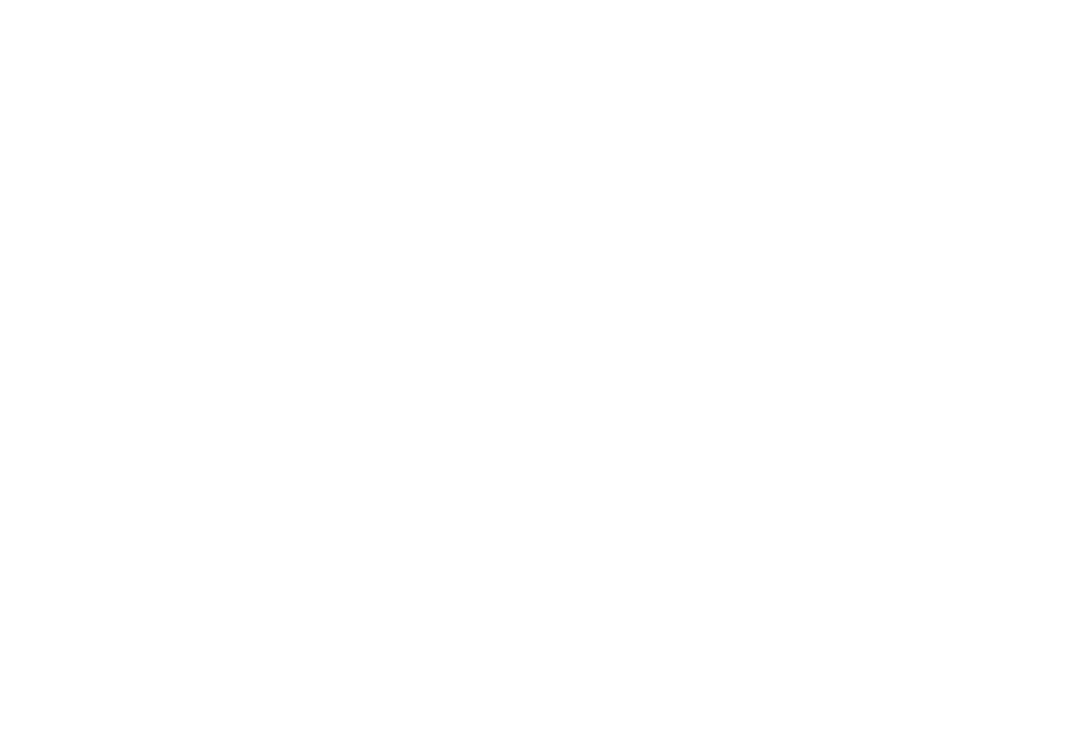
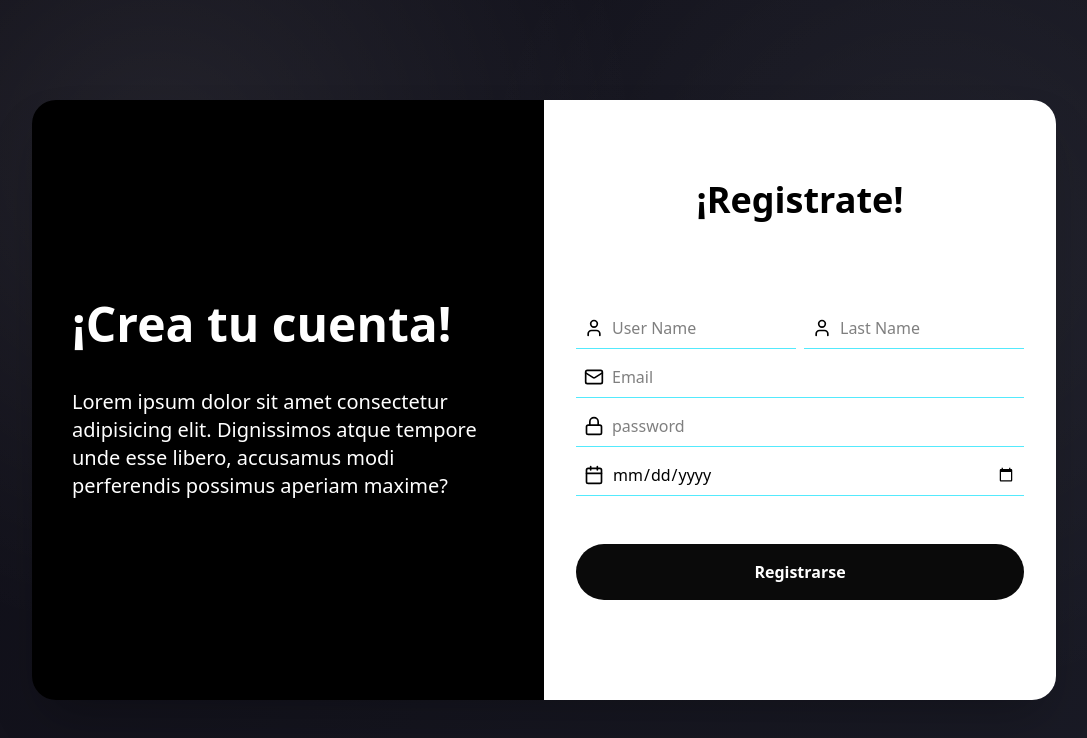
Before and after one commit to emanuel-oncode/frontend-taskplus, a React app: page /Register in a window 1280 px wide. Before the commit this address had no page. Shown: the top 738 px of the page, without its empty margins (96-1183 px from the left). Built offline with nearby package versions, Linux system fonts and the light colour scheme; the HTML template or start-up script is replaced by a standard one.

Commit message:
arreglando los estilos del formulario de registro

```diff
--- a/src/App.tsx
+++ b/src/App.tsx
@@ -1,12 +1,12 @@
 import { Route, Routes } from "react-router-dom";
-import LoginPage from "./pages/LoginPage";
+import RegisterPage from "./pages/RegisterPage";
 import HomePage from "./pages/HomePage";
 
 function App() {
   return (
     <Routes>
       <Route path="/" element={<HomePage />}></Route>
-      <Route path="/Login" element={<LoginPage />}></Route>
+      <Route path="/Register" element={<RegisterPage />}></Route>
     </Routes>
   );
 }
--- a/src/pages/LoginPage.tsx
+++ b/src/pages/RegisterPage.tsx
@@ -1,6 +1,6 @@
 import { Calendar, Lock, Mail, User } from "lucide-react";
 
-function LoginPage() {
+function RegisterPage() {
   return (
     <section className="w-full min-h-screen flex items-center">
       <div className="min-h-screen w-full bg-black fixed top-0 left-0 -z-1">
@@ -24,7 +24,7 @@ function LoginPage() {
         </div>
 
         <form className=" h-150 flex flex-col gap-2 py-20 px-8 mx-auto bg-white">
-          <h1 className="text-4xl text-center mb-20">¡Registrate!</h1>
+          <h1 className="text-4xl text-center font-bold mb-20">¡Registrate!</h1>
 
           {/* User Name */}
           <div className="w-full flex gap-2 items-start">
@@ -81,7 +81,8 @@ function LoginPage() {
 
           <button
             type="submit"
-            className="w-full p-4 bg-blue-300 mt-10 rounded-xl border cursor-pointer hover:bg-blue-400 transition ease duration-300"
+            className="w-full p-4 bg-neutral-950 text-white font-bold mt-10 rounded-full cursor-pointer hover:bg-neutral-900
+            transition ease-in-out duration-200"
           >
             Registrarse
           </button>
@@ -91,4 +92,4 @@ function LoginPage() {
   );
 }
 
-export default LoginPage;
+export default RegisterPage;
```
